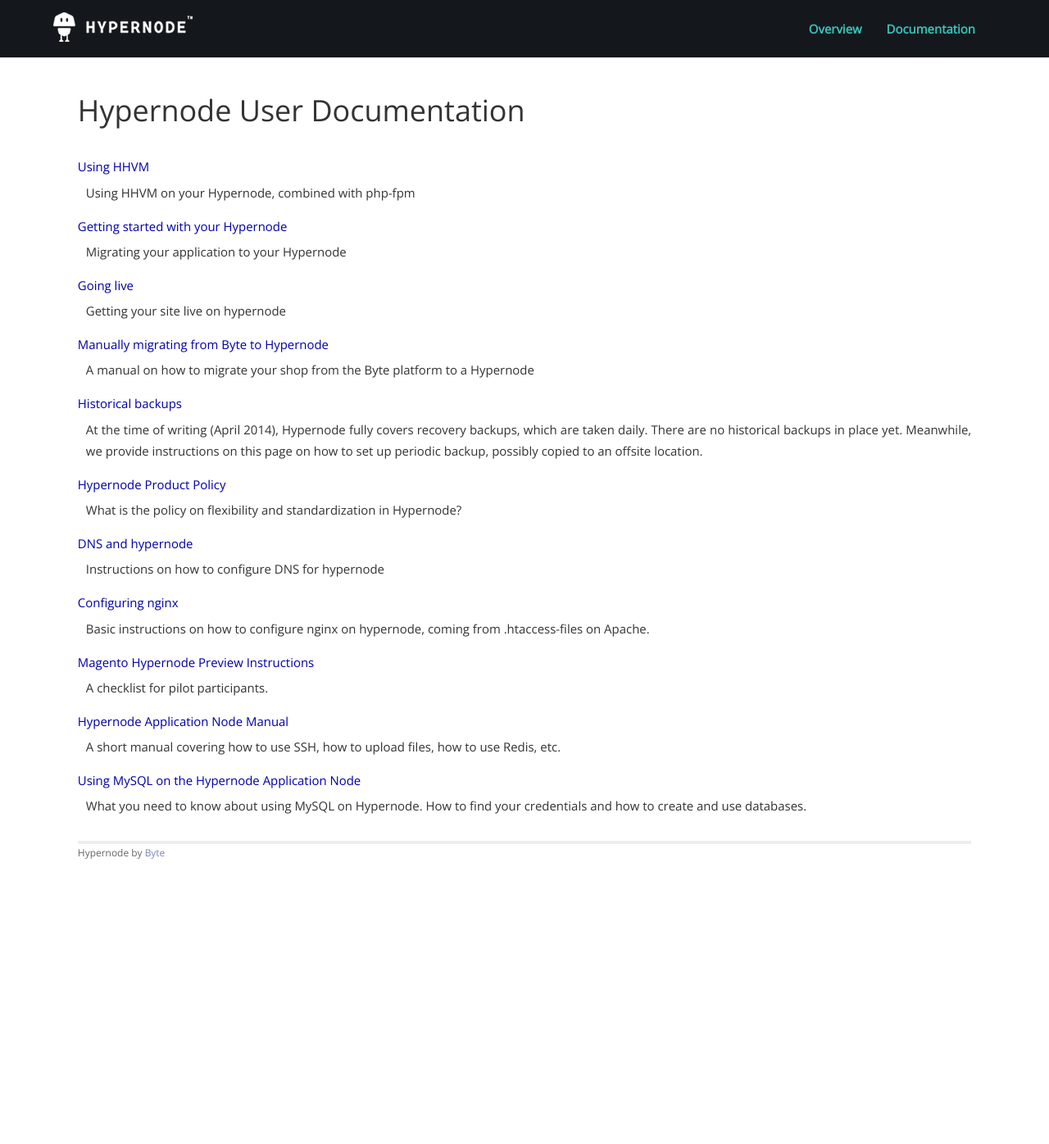
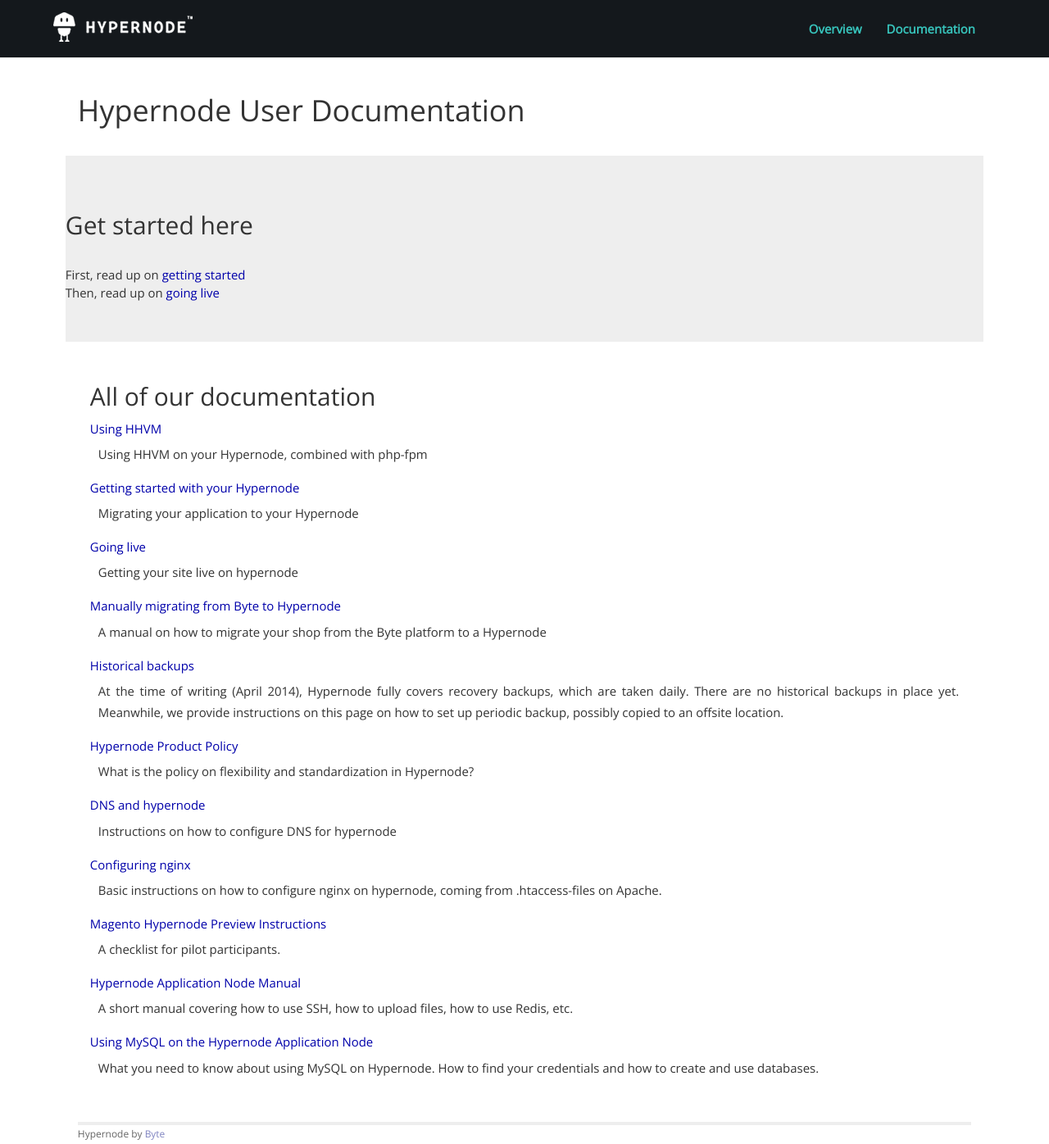
Before and after one commit to damnlie/hypernode.github.io, a Jekyll site: the page built from index.html, in a window 1280 px wide and 1396 px high. Shown: the whole window at 82% size. Built offline with Jekyll 4.4.1, drawn with Linux system fonts in a browser that asks for light colours; nearby versions of some CDN libraries; Markdown is read by kramdown in place of the engine named in the settings; a script that is not in the unit is left out.

Commit message:
Showcase 'getting started' and 'going live'

```diff
--- a/_layouts/default.html
+++ b/_layouts/default.html
@@ -7,7 +7,7 @@
     <meta name="viewport" content="width=device-width">
 
     <!-- bootstrap //-->
-    <link rel="stylesheet" href="//netdna.bootstrapcdn.com/bootstrap/3.1.0/css/bootstrap.min.css">
+    <link rel="stylesheet" href="//netdna.bootstrapcdn.com/bootstrap/3.1.1/css/bootstrap.min.css">
 
     <!-- syntax highlighting CSS -->
     <link rel="stylesheet" href="/css/syntax.css">
@@ -63,7 +63,7 @@
 
 <!-- Latest compiled and minified JavaScript -->
 <script src="//code.jquery.com/jquery.js"></script>
-<script src="//netdna.bootstrapcdn.com/bootstrap/3.1.0/js/bootstrap.min.js"></script>
+<script src="//netdna.bootstrapcdn.com/bootstrap/3.1.1/js/bootstrap.min.js"></script>
 
 
 <!-- UserVoice JavaScript SDK (only needed once on a page) -->
--- a/css/main.css
+++ b/css/main.css
@@ -34,6 +34,11 @@
 a         { color: #00a; }
 a:hover   { color: #000; }
 a:visited { color: #a0a; }
+
+#doclist {
+    padding-left: 30px;
+    padding-right: 30px;
+}
 
 /*****************************************************************************/
 /*
--- a/index.html
+++ b/index.html
@@ -5,6 +5,13 @@
 
 <div id="home">
   <h1>Hypernode User Documentation</h1>
+  <div class="row jumbotron">
+    <h2>Get started here</h2><br/>
+    First, read up on <a href="{% post_url 2014-05-01-getting-started %}">getting started</a><br/>
+    Then, read up on <a href="{% post_url 2014-05-01-going-live %}">going live</a><br/>
+  </div>
+  <div class="row" id="doclist">
+    <h2>All of our documentation</h2>
     <ul class="posts">
       {% for post in site.posts %}
         <li>
@@ -17,3 +24,4 @@
       {% endfor %}
     </ul>
   </div>
+</div>
```
Lines whose indentation alone changed are shown as unchanged.
